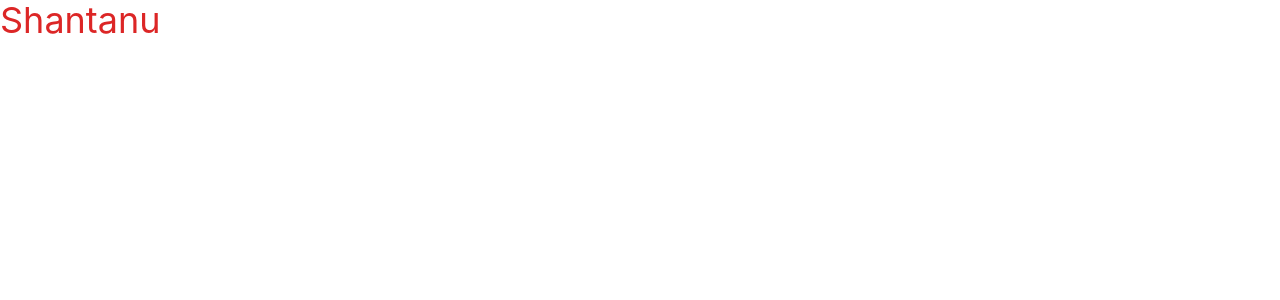
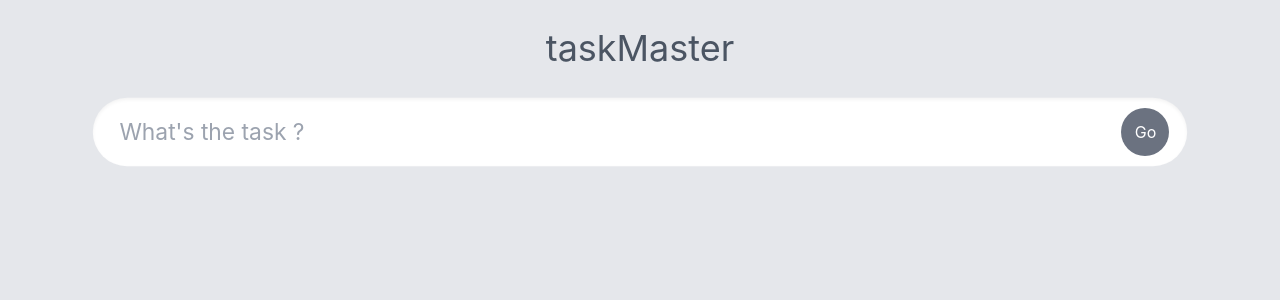
Before and after one commit to ShantanuSutar/TodoList-App-using-Typescript, a React (Create React App) app in the folder app/: page / in a window 1280 px wide. Shown: the top 300 px of the page. Built offline with nearby package versions, Linux system fonts and the light colour scheme.

Commit message:
styling : header, background, input field

```diff
--- a/app/src/App.tsx
+++ b/app/src/App.tsx
@@ -1,11 +1,24 @@
+import { useState } from "react";
 import "./App.css";
+import { Todo } from "./model";
+import InputField from "./components/InputField";
 
-function App() {
+const App: React.FC = () => {
+  const [todo, setTodo] = useState<string>("");
+  const [todos, setTodos] = useState<Todo[]>([]);
+
   return (
-    <div className="App">
-      <h1 className=" text-red-600 text-4xl">Shantanu</h1>
+    <div className=" w-screen min-h-screen flex flex-col items-center bg-gray-200 pb-8">
+      {/* Header goes here */}
+      <h1 className="   text-4xl my-7 mx-0 text-gray-600 z-10  text-center">
+        taskMaster
+      </h1>
+
+      {/* Inputs go here */}
+      <InputField />
+
+      {/* Todos go here */}
     </div>
   );
-}
-
+};
 export default App;
--- /dev/null
+++ b/app/src/components/InputField.tsx
@@ -0,0 +1,21 @@
+import React from "react";
+
+const InputField: React.FC = () => {
+  return (
+    <form className=" flex w-[90%] relative items-center">
+      <input
+        className=" w-full scale-95 focus:scale-100 rounded-full py-5 px-7 text-2xl border-none shadow-inner transition-all focus:outline-none  focus:shadow-2xl "
+        type="text"
+        placeholder="What's the task ?"
+      />
+      <button
+        className=" absolute w-12 h-12 m-3 rounded-full  right-[3%] border-none text-base bg-gray-500 text-white transition-all  scale-100 hover:scale-105 hover:bg-gray-400"
+        type="submit"
+      >
+        Go
+      </button>
+    </form>
+  );
+};
+
+export default InputField;
--- /dev/null
+++ b/app/src/model.ts
@@ -0,0 +1,5 @@
+export interface Todo {
+  id: number;
+  todo: string;
+  isDone: boolean;
+}
```
